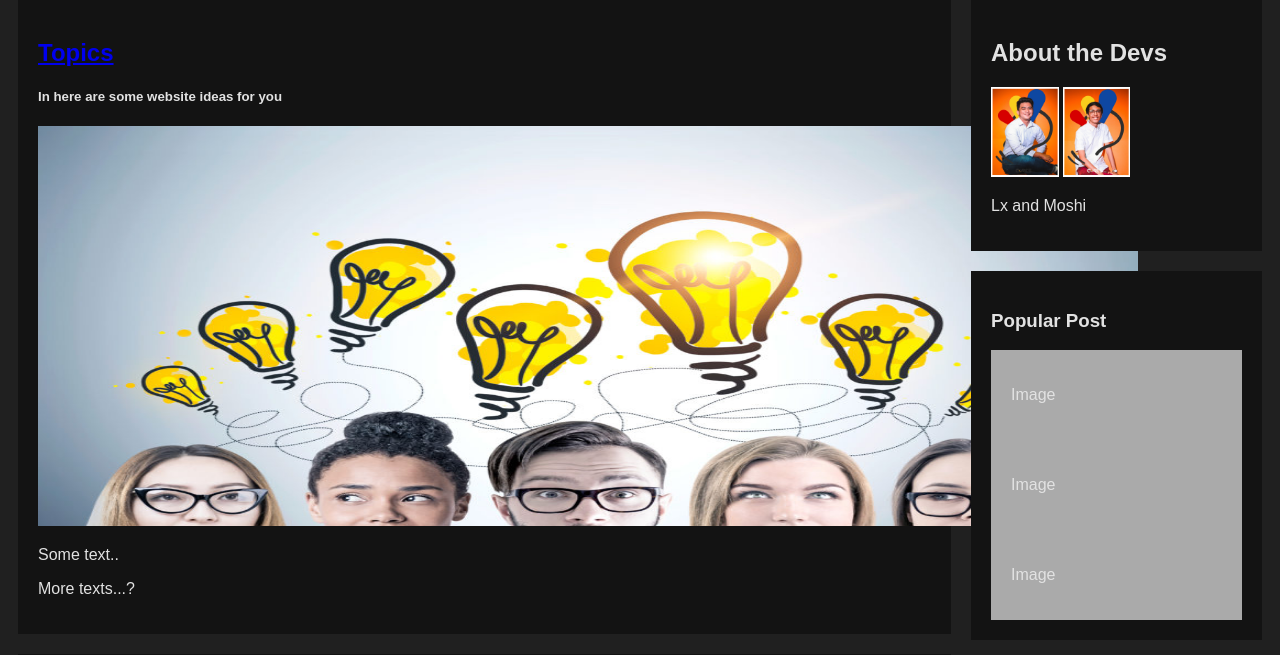
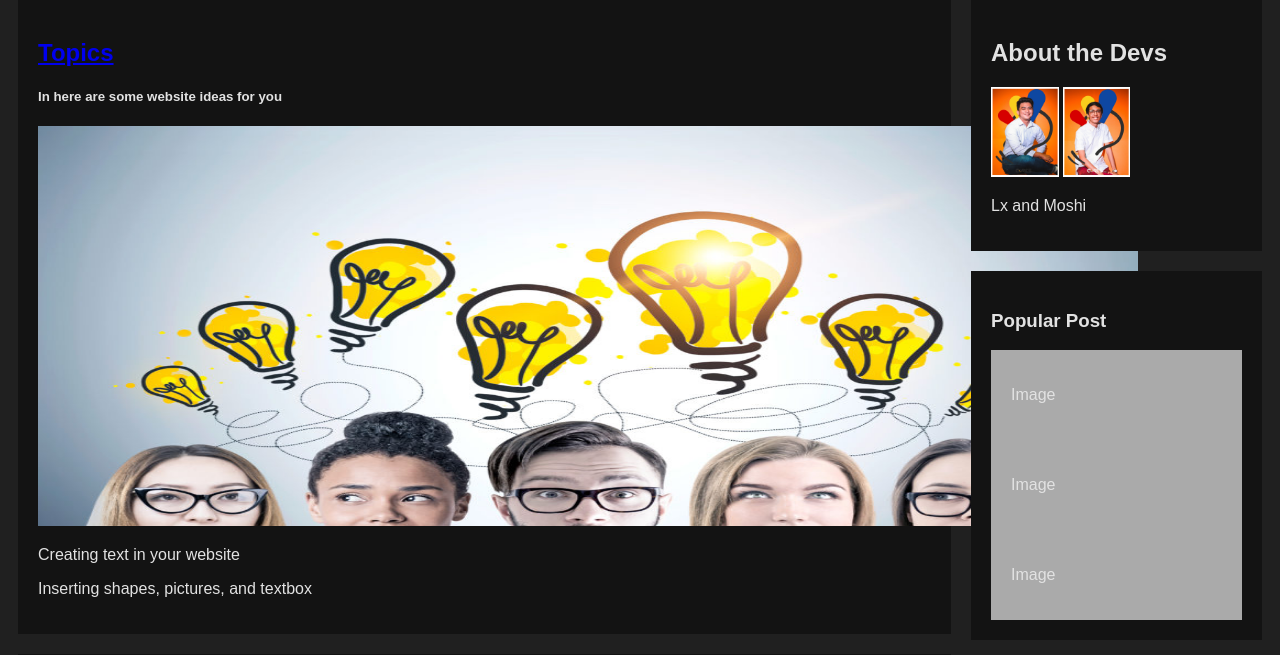
Before and after one commit to jshlxsrg/CET-Website, a PHP site: page /main.php in a window 1280 px wide. Shown: the part 304-959 px from the top of the page. Run offline with PHP 8.4, Linux system fonts and the light colour scheme.

Commit message:
Update main.php

```diff
--- a/main.php
+++ b/main.php
@@ -30,15 +30,15 @@ define('NAME2', 'MARK JOSHUA ARTUZA');
       <h2><a href = "topics.php" >  Topics</h2> </a>
       <h5>In here are some website ideas for you</h5>
       <img src = "ideas.jpeg" height= "400px" width = "1100px">
-      <p>Some text..</p>
-      <p>More texts...?</p>
+      <p>Creating text in your website</p>
+      <p>Inserting shapes, pictures, and textbox</p>
     </div>
     <div class="card">
       <h2> <a href = "resources.php" > Resources</h2> </a>
       <h5>In here you can find different videos from professionals to help you make your website</h5>
       <img src = "resources.jpg" height= "400px" width = "1100px">
-      <p>Some text..</p>
-      <p>More texts...</p>
+      <p>Check out these Youtubers!</p>
+      <p>Tapos dito links ng yt nila pwede rin mga website na may guide din</p>
     </div>
   </div>
   <div class="rightcolumn">
```
